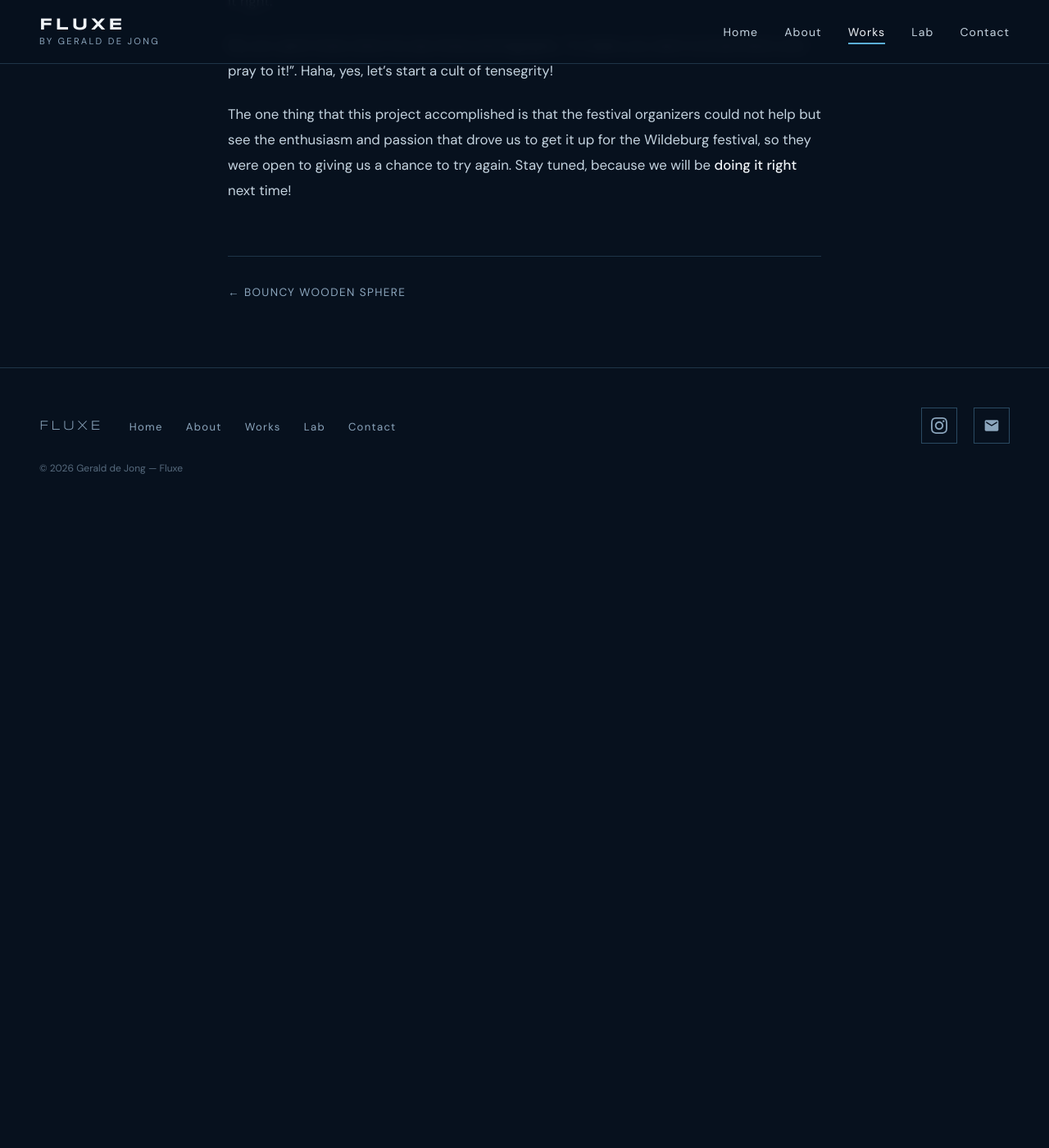
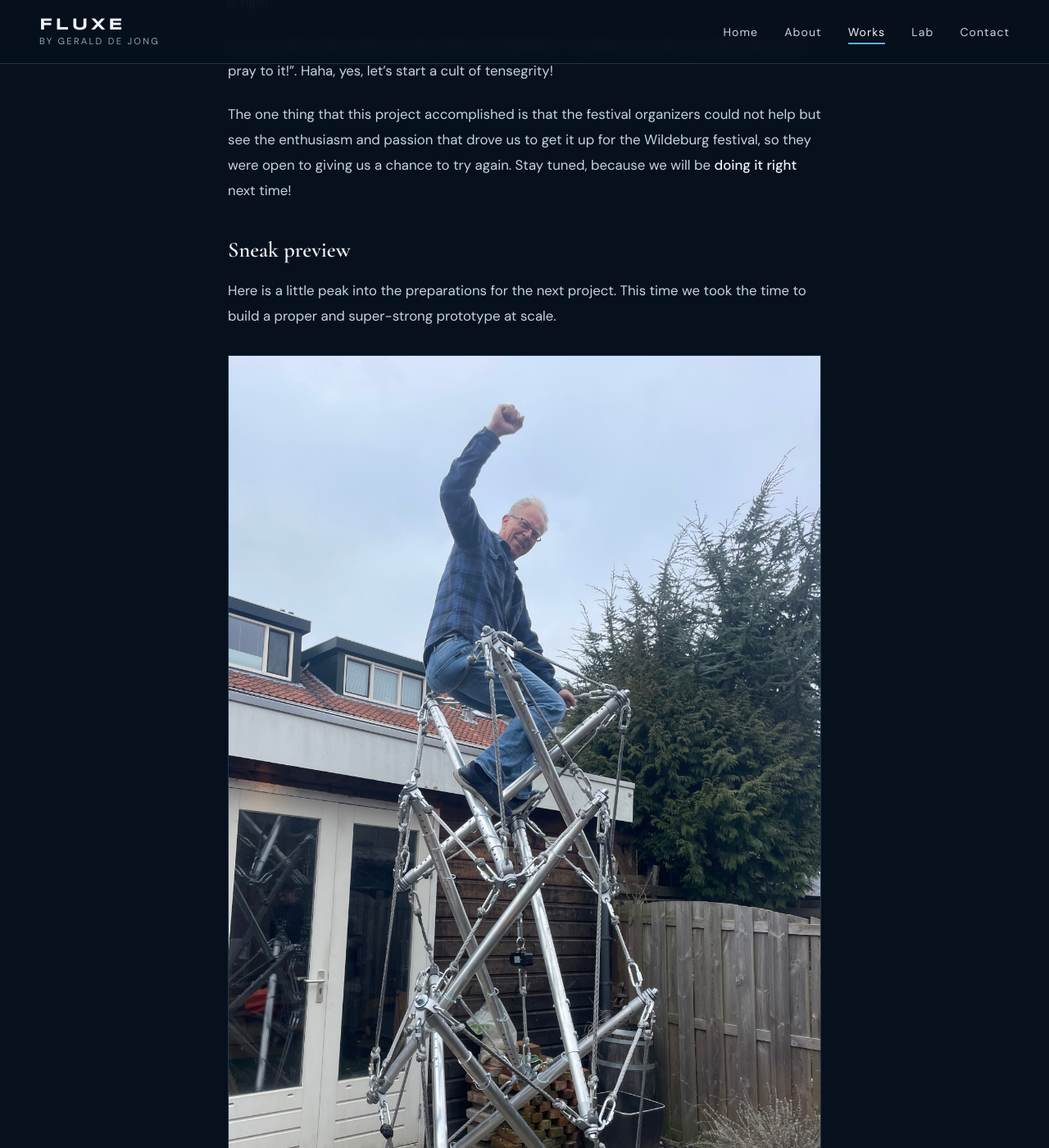
Before and after one commit to geralddejong/fluxe_art, a Jekyll site: the page built from _posts/2025-08-01-de-twips.md, in a window 1280 px wide and 1400 px high, scrolled down 13614 px. Shown: the whole window at 82% size. Built offline with Jekyll 4.4.1, drawn with Linux system fonts in a browser that asks for light colours; before the commit the page ends 14244 px from its top, so only the background shows below that; some of the changed text lies outside the part shown.

Commit message:
mockup added

```diff
--- a/_posts/2025-08-01-de-twips.md
+++ b/_posts/2025-08-01-de-twips.md
@@ -148,3 +148,11 @@ In a number of ways, the project was a failure, but, admittedly, it was an extre
 My son said it best when he saw these photographs. "It makes you want to kneel down and pray to it!".  Haha, yes, let's start a cult of tensegrity!
 
 The one thing that this project accomplished is that the festival organizers could not help but see the enthusiasm and passion that drove us to get it up for the Wildeburg festival, so they were open to giving us a chance to try again.  Stay tuned, because we will be **doing it right** next time!
+
+## Sneak preview
+
+Here is a little peak into the preparations for the next project.  This time we took the time to build a proper and super-strong prototype at scale.
+
+![scale prototype](/images/2025-08/mockup-triumph.jpg)
+
+It was really gratifying to climb up on this extremely tight and strong prototype, and it was an extremely useful learning experience to have built it.  This is the way.
```
Also changed, not shown: images/2025-08/mockup-triumph.jpg (added).
